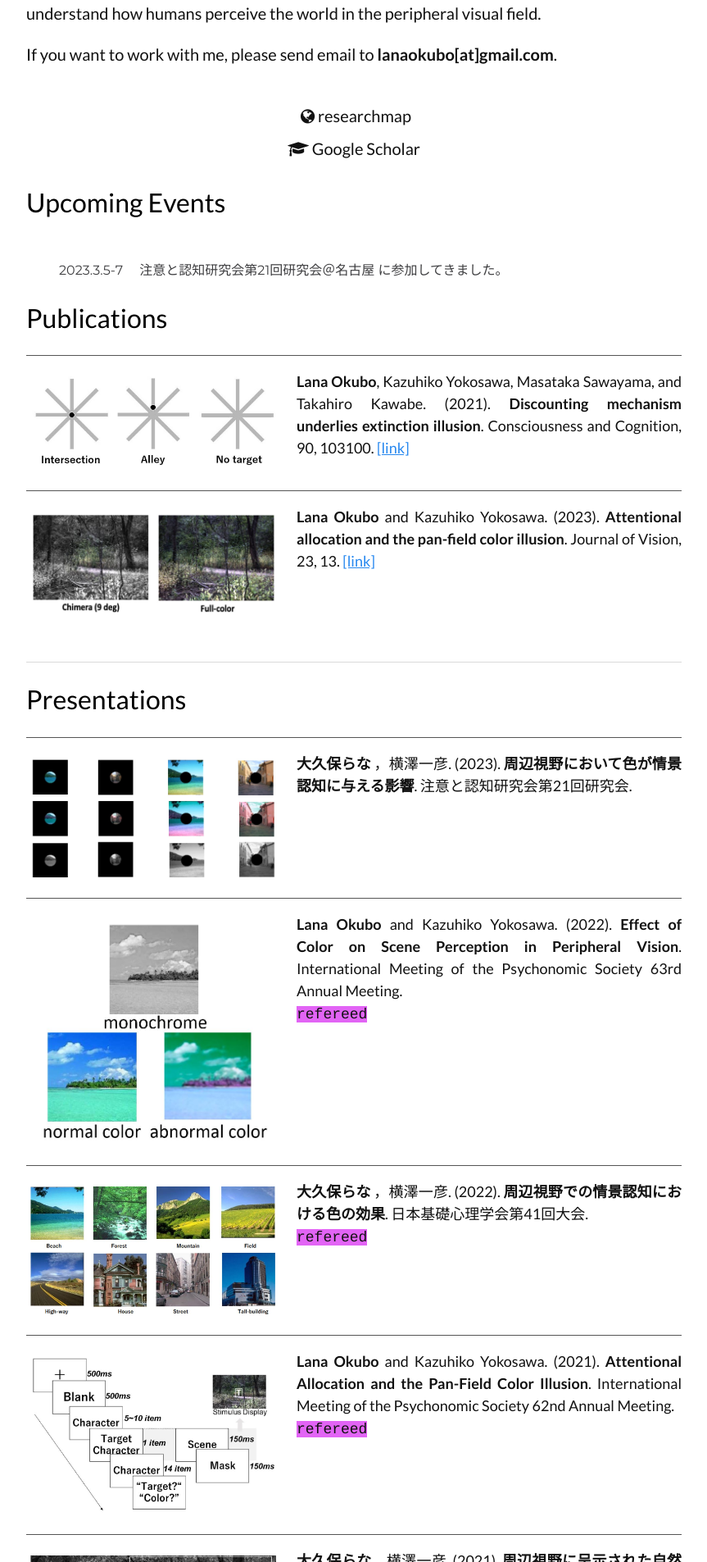
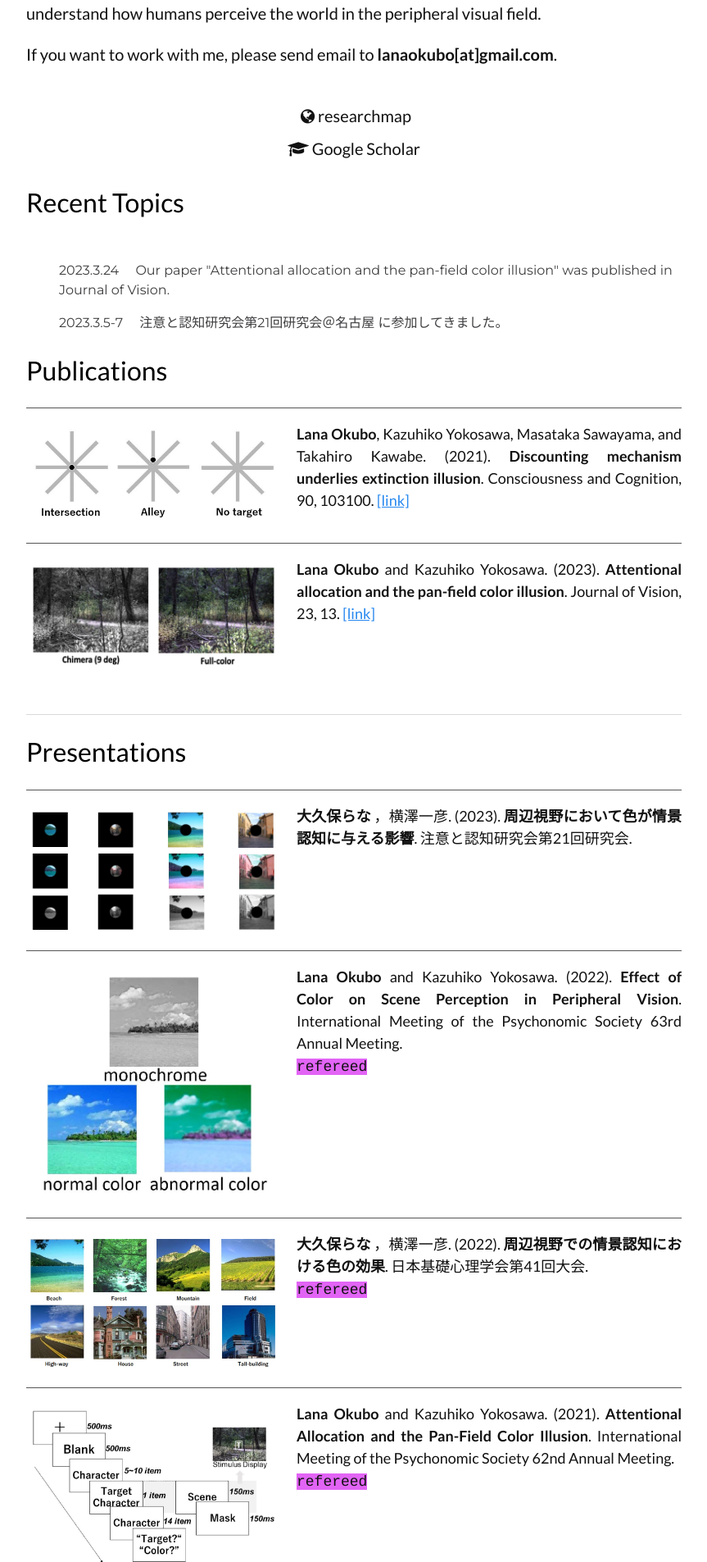
Before and after one commit to LNOKB/lnokb.github.io, a Jekyll site: the page built from index.html, in a window 1280 px wide. Shown: the part 698-2603 px from the top of the page at 82% size, without its empty margins (208-1071 px from the left). Built offline with Jekyll 4.4.1, drawn with Linux system fonts in a browser that asks for light colours.

Commit message:
Update index.html

```diff
--- a/index.html
+++ b/index.html
@@ -43,11 +43,14 @@ layout: home-page
 <div class="small-wrapper" align="center">
   <div class="section-container" align="left">
     <section class="about-header">
-      <h1 id="sec:news" style="color:black" align="left">Upcoming Events</h1>
+      <h1 id="sec:news" style="color:black" align="left">Recent Topics</h1>
   </div>
   <div class="news-container" align="left">
     <ul>
 
+       <p class="subtitle">
+        2023.3.24 　Our paper "Attentional allocation and the pan-field color illusion" was published in Journal of Vision.
+      </p>
 
       <p class="subtitle">
         2023.3.5-7 　注意と認知研究会第21回研究会＠名古屋 に参加してきました。
```
